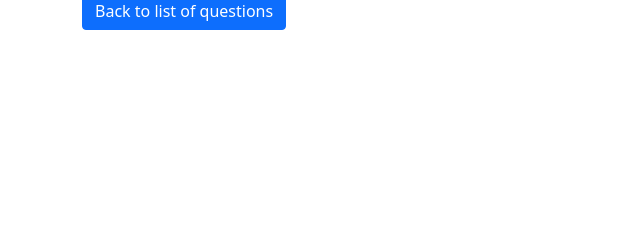
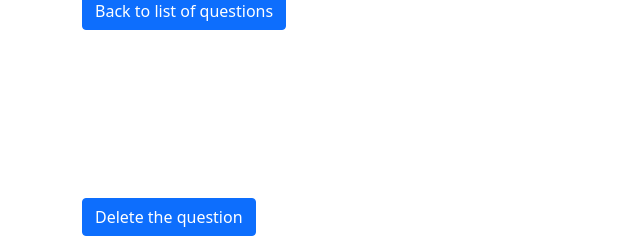
Before and after one commit to snowymountainpass/AskMate, a Flask app: template templates/entry.html in a window 1280 px wide. Shown: the part 622-858 px from the top of the page, without its empty margins (0-640 px from the left). Before the commit the page ends 652 px from the top, so only its background shows below. Run offline with Flask 2, Linux system fonts and the light colour scheme; the template is opened without the code that fills it: most values are stand-ins (such as "Sample title", 1, 10 or a date in 2020).

Commit message:
added delete question

```diff
--- a/main.py
+++ b/main.py
@@ -67,6 +67,13 @@ def enter_question():
     return render_template("post_question.html")
 
 
+@app.route("/entry/<int:id>/delete")
+def delete_question(id):
+    data_manager.delete_question(id)
+    return redirect(url_for("index"))
+
+
+
 @app.route("/add", methods=["POST"])
 def add_new_question():
     title = request.form.get("title")
@@ -103,7 +110,6 @@ def add_answer(id):
 
 @app.route("/upvote-question/<int:id>", methods=["POST"])
 def upvote_question(id):
-    # upvote_entry(id)
     data_manager.upvote_question(id)
 
     return redirect(url_for("get_entry", id=id))
--- a/templates/entry.html
+++ b/templates/entry.html
@@ -54,6 +54,8 @@
             <a href="{{ url_for( 'editting', id=question.id) }}" class="btn btn-primary">Edit question</a><br><br>
             {#<a href="{{ url_for( 'enter_answer', id=question.id ) }}" class="btn btn-primary">Post an answer</a><br><br>#}
             <a href="{{ url_for( 'index' ) }}" class="btn btn-primary">Back to list of questions</a>
+            <br><br><br><br><br><br><br><br>
+            <a href="{{ url_for('delete_question', id=question.id) }}" class="btn btn-primary">Delete the question</a>
         {% endfor %}
 
 {% endblock %}
```
Also changed, not shown: data_manager.py (+8 -0 lines).
